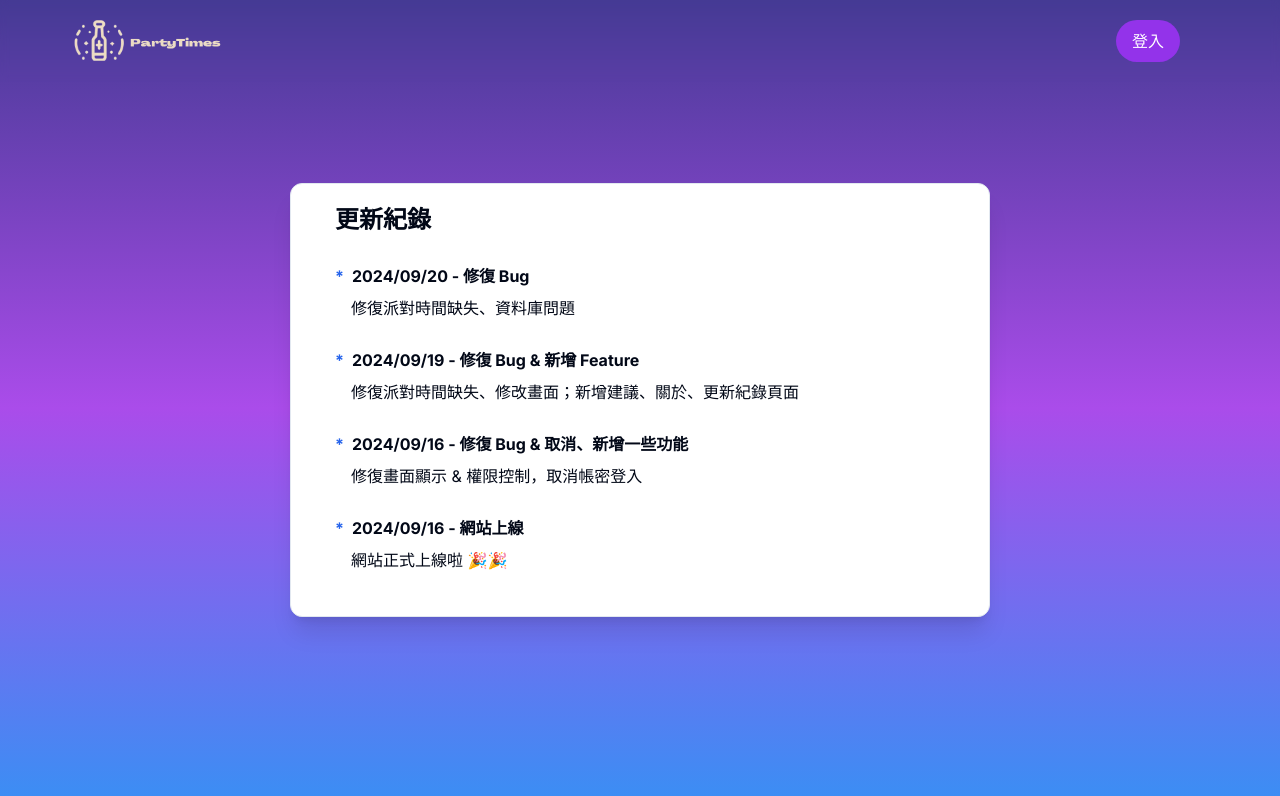
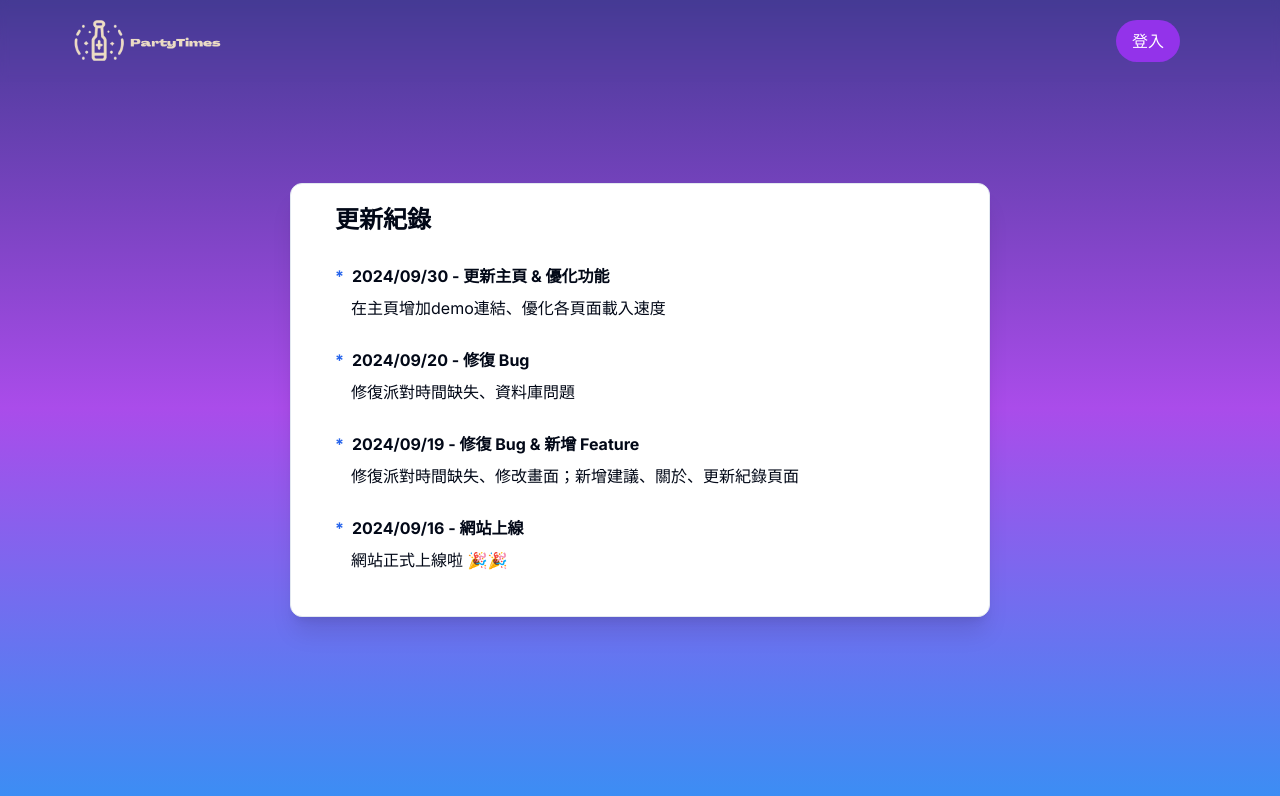
Before and after one commit to viiccwen/partytimes, a Next.js app in the folder frontend/: page /logs in a window 1280 px wide. Shown: the top 796 px of the page. Built offline with nearby package versions, Linux system fonts and the light colour scheme; no server answers.

Commit message:
feat: add website title

```diff
--- a/frontend/src/app/(others)/about/page.tsx
+++ b/frontend/src/app/(others)/about/page.tsx
@@ -2,8 +2,13 @@ import { Auth } from "@/actions/user-actions";
 import { Navbar } from "@/components/customs/navbar";
 import { Card, CardContent } from "@/components/ui/card";
 import { cn } from "@/lib/utils";
+import { Metadata } from "next";
 import { cookies } from "next/headers";
 import Link from "next/link";
+
+export const metadata: Metadata = {
+  title: "about",
+};
 
 export default async function AboutPage() {
   const token: string | undefined = cookies().get("token")?.value;
--- a/frontend/src/app/(others)/feedback/page.tsx
+++ b/frontend/src/app/(others)/feedback/page.tsx
@@ -1,8 +1,13 @@
 import { Auth } from "@/actions/user-actions";
 import { Navbar } from "@/components/customs/navbar";
 import { FeedbackForm } from "@/components/customs/others/feedback-form";
+import { Metadata } from "next";
 import { cookies } from "next/headers";
 import { Toaster } from "sonner";
+
+export const metadata: Metadata = {
+  title: "feedback",
+};
 
 export default async function Feedback() {
   const token: string | undefined = cookies().get("token")?.value;
--- a/frontend/src/app/(others)/logs/page.tsx
+++ b/frontend/src/app/(others)/logs/page.tsx
@@ -2,7 +2,12 @@ import { Auth } from "@/actions/user-actions";
 import { Navbar } from "@/components/customs/navbar";
 import { LogsCard } from "@/components/customs/others/logs-card";
 import { log_list } from "@/lib/logs";
+import { Metadata } from "next";
 import { cookies } from "next/headers";
+
+export const metadata: Metadata = {
+  title: "logs",
+};
 
 export default async function LogsPage() {
   const token: string | undefined = cookies().get("token")?.value;
--- a/frontend/src/lib/logs.ts
+++ b/frontend/src/lib/logs.ts
@@ -1,4 +1,9 @@
 export const log_list = [
+  {
+    date: "2024/09/30",
+    title: "更新主頁 & 優化功能",
+    content: "在主頁增加demo連結、優化各頁面載入速度",
+  },
   {
     date: "2024/09/20",
     title: "修復 Bug",
@@ -11,11 +16,6 @@ export const log_list = [
   },
   {
     date: "2024/09/16",
-    title: "修復 Bug & 取消、新增一些功能",
-    content: "修復畫面顯示 & 權限控制，取消帳密登入",
-  },
-  {
-    date: "2024/09/16",
     title: "網站上線",
     content: "網站正式上線啦 🎉🎉",
   },
```
